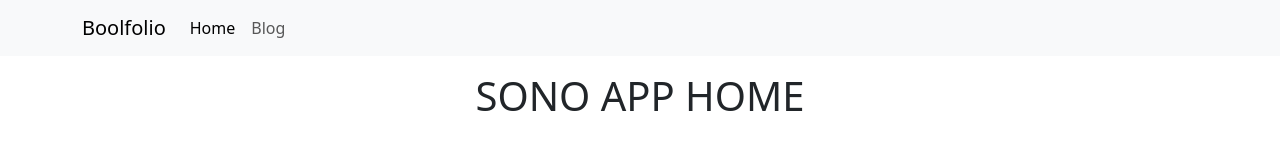
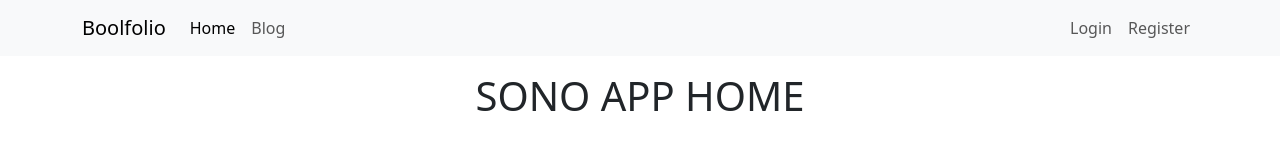
Before and after one commit to Lucianor01/vite-boolfolio, a Vue app: page / in a window 1280 px wide. Shown: the top 160 px of the page. Built offline with nearby package versions, Linux system fonts and the light colour scheme.

Commit message:
login e register nella navbar

```diff
--- a/src/components/AppHeader.vue
+++ b/src/components/AppHeader.vue
@@ -34,7 +34,15 @@ export default {
                 <router-link class="nav-link" :to="{ name: 'projects' }">Blog</router-link>
               </li>
             </ul>
-
+            <ul class="navbar-nav">
+              <li class="nav-item">
+                <a class="nav-link" href="http://127.0.0.1:8000/login" target="_blank" rel="noopener noreferrer">Login</a>
+              </li>
+              <li class="nav-item">
+                <a class="nav-link" href="http://127.0.0.1:8000/register" target="_blank"
+                  rel="noopener noreferrer">Register</a>
+              </li>
+            </ul>
           </div>
         </div>
       </nav>
```
